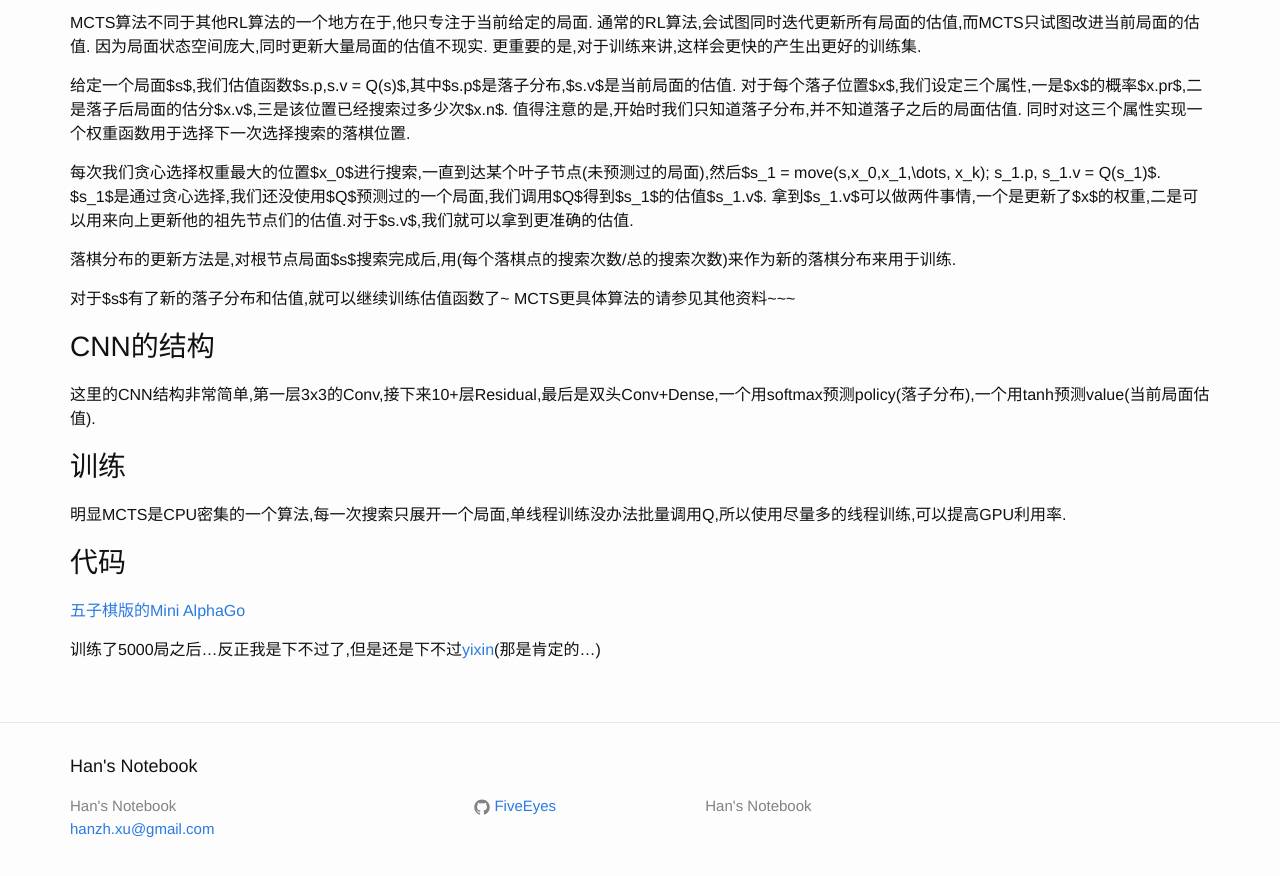
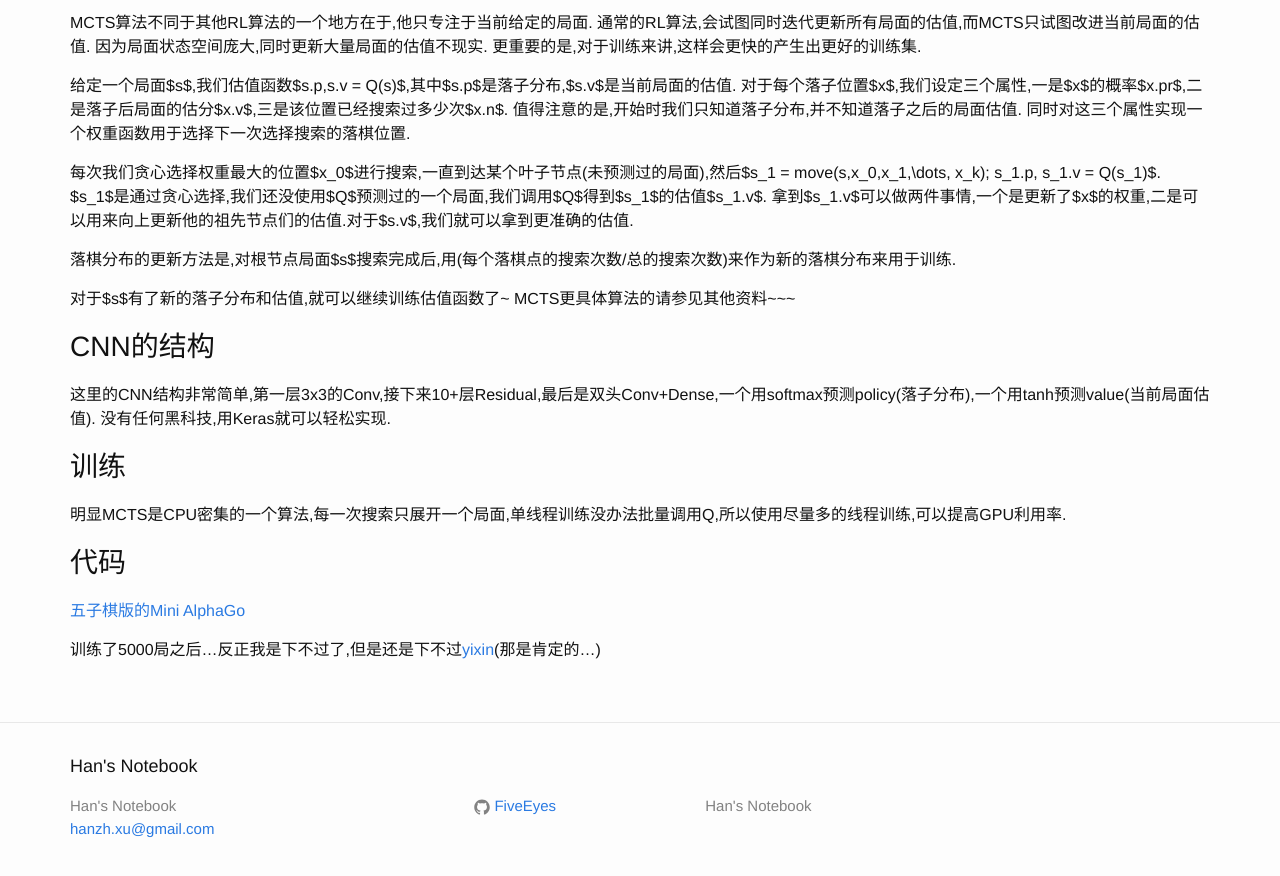
Before and after one commit to FiveEyes/FiveEyes.github.io, a Jekyll site: the page built from _posts/2018-12-23-AlphaGo-Notes.md, in a window 1280 px wide and 900 px high, scrolled down 744 px. Shown: the top 876 px of the window. Built offline with Jekyll 4.4.1, drawn with Linux system fonts in a browser that asks for light colours.

Commit message:
Update 2018-12-23-AlphaGo-Notes.md

```diff
--- a/_posts/2018-12-23-AlphaGo-Notes.md
+++ b/_posts/2018-12-23-AlphaGo-Notes.md
@@ -41,7 +41,7 @@ MCTS算法不同于其他RL算法的一个地方在于,他只专注于当前给
 
 ## CNN的结构
 
-这里的CNN结构非常简单,第一层3x3的Conv,接下来10+层Residual,最后是双头Conv+Dense,一个用softmax预测policy(落子分布),一个用tanh预测value(当前局面估值).
+这里的CNN结构非常简单,第一层3x3的Conv,接下来10+层Residual,最后是双头Conv+Dense,一个用softmax预测policy(落子分布),一个用tanh预测value(当前局面估值). 没有任何黑科技,用Keras就可以轻松实现.
 
 ## 训练
 
```
